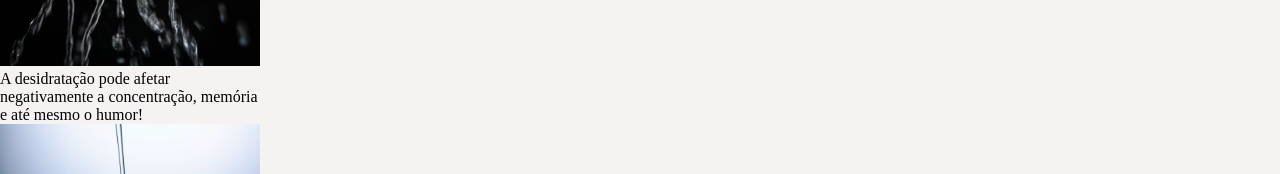
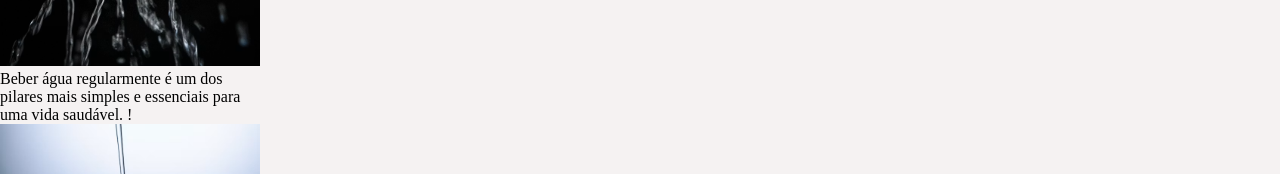
Before and after one commit to stellatolim12/FLASH-CARD, a plain HTML site: page index.html in a window 1280 px wide. Shown: the part 408-582 px from the top of the page. Drawn offline with Linux system fonts and the light colour scheme.

Commit message:
frases 2

```diff
--- a/index.html
+++ b/index.html
@@ -23,7 +23,7 @@
                 <div class="cartao-frente">
                     <img src="img/photo-1538300342682-cf57afb97285.avif"
                         Pinguim" class="cartao-imagem">
-                    <p>A desidratação pode afetar negativamente a concentração, memória e até mesmo o humor!</p>
+                    <p>Beber água regularmente é um dos pilares mais simples e essenciais para uma vida saudável. !</p>
                 </div>
                 <div class="cartao-verso">
                     <img src="img/photo-1548839140-29a749e1cf4d.avif"
```
